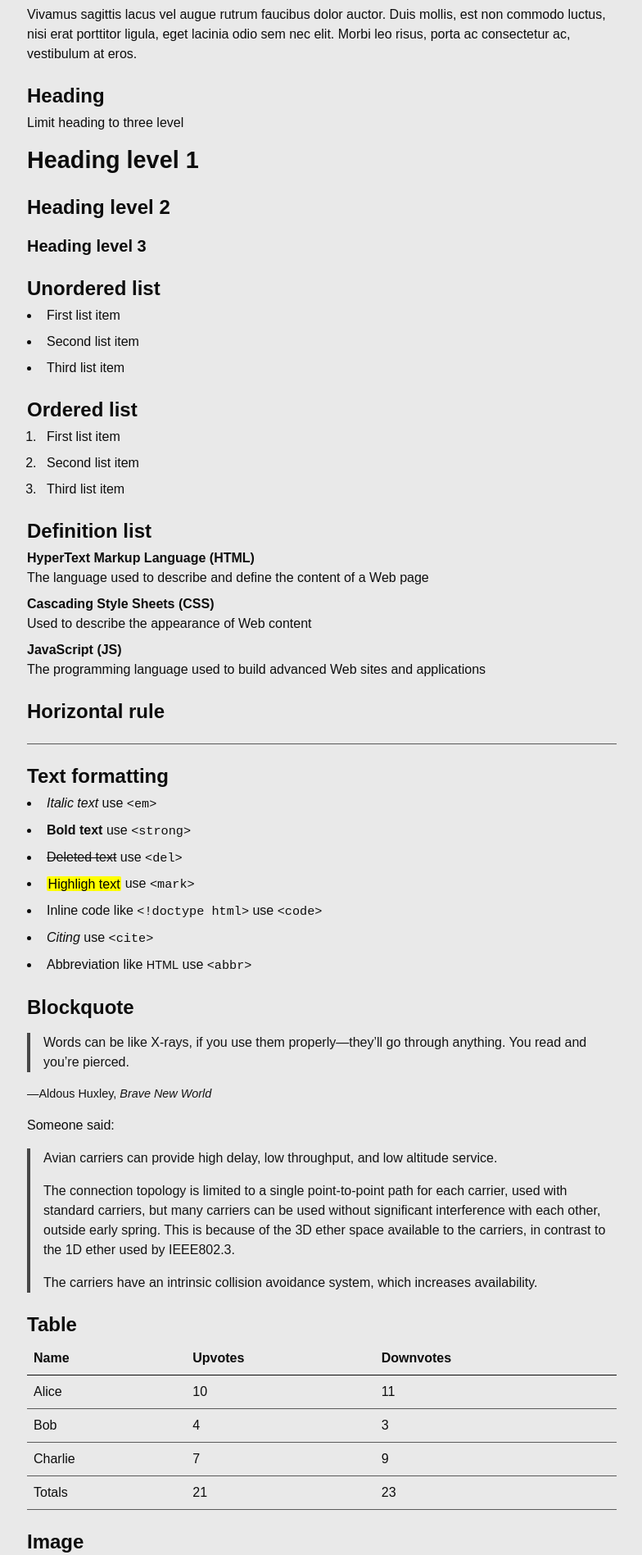
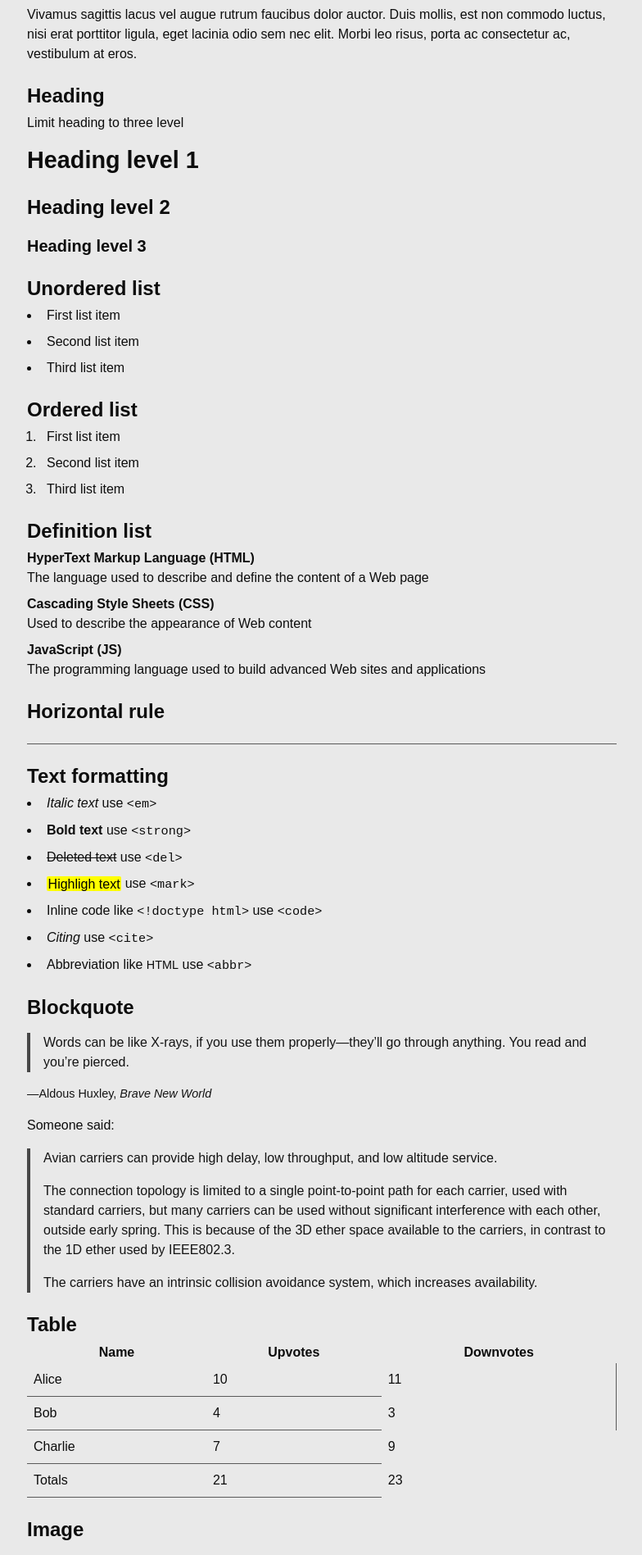
Before and after one commit to aflim/blog, a Jekyll site: the page built from styleguide.md, in a window 1280 px wide. Shown: the part 114-2011 px from the top of the page at 82% size, without its empty margins (247-1031 px from the left). Built offline with Jekyll 4.4.1, drawn with Linux system fonts in a browser that asks for light colours; grey boxes are pictures that could not be loaded.

Commit message:
Update _typography.scss

```diff
--- a/_sass/_typography.scss
+++ b/_sass/_typography.scss
@@ -146,6 +146,7 @@
   margin: 0;
 }
 */
+
 table {
   margin-block-end: $spacer-base;
   width: 100%;
@@ -153,6 +154,32 @@
   border-collapse: collapse;
 }
 
+tbody td,
+tfoot td {
+  padding: .5em;
+  border-color: inherit;
+  border-style: solid;
+  border-width: 0;
+  border-block-end-width: 1px;
+
+  &:last-child {
+    border-block-end-width: 0;
+  }
+}
+
+tbody tr,
+tfoot tr {
+  border-color: inherit;
+  border-style: solid;
+  border-width: 0;
+  border-inline-end-width: 1px;
+
+  &:last-child {
+    border-inline-end-width: 0;
+  }
+}
+
+/*
 td,
 th {
   padding: .5em;
@@ -169,7 +196,7 @@
 thead th {
   border-bottom-color: currentColor;
 }
-
+*/
 mark {
   padding: .05em .10em;
   background-color: yellow;
```
